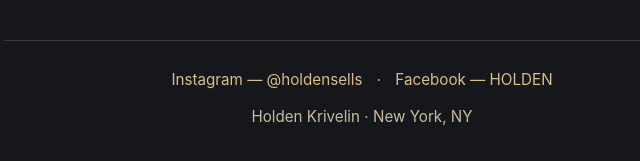
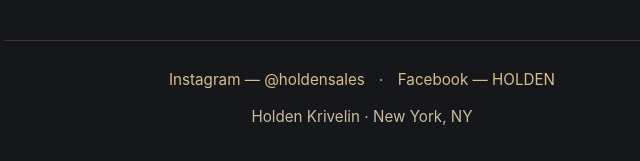
Before and after one commit to holdenkrivelin-max/holdenkrivelin.com, a plain HTML site: page index.html in a window 1280 px wide. Shown: the part 2312-2473 px from the top of the page, 278-918 px from the left. Drawn offline with Linux system fonts and the light colour scheme.

Commit message:
Update footer Instagram link from @holdensells to @holdensales in index.html

```diff
--- a/index.html
+++ b/index.html
@@ -92,7 +92,7 @@ footer .social a{color:var(--champagne); text-decoration:none; margin:0 10px;}
 </section>
 
 <footer>
-<div class="social" id="social-links"><a href="https://www.instagram.com/holdensells">Instagram — @holdensells</a> · <a href="https://www.facebook.com/profile.php?id=1102964419573154">Facebook — HOLDEN</a></div>
+<div class="social" id="social-links"><a href="https://www.instagram.com/holdensales">Instagram — @holdensales</a> · <a href="https://www.facebook.com/profile.php?id=1102964419573154">Facebook — HOLDEN</a></div>
 <div>Holden Krivelin · New York, NY</div>
 </footer>
 
```
